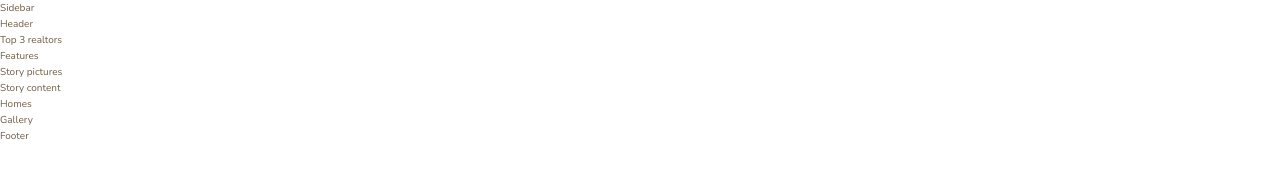
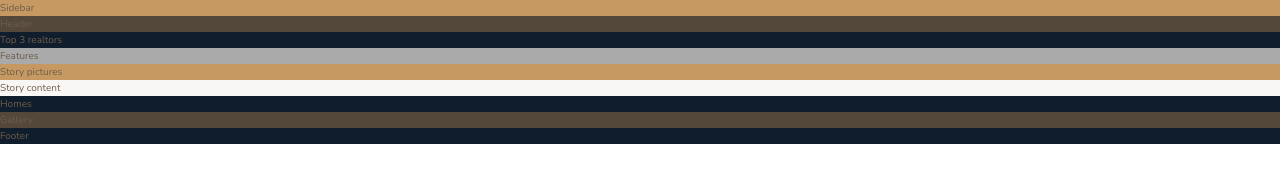
Before and after one commit to favournso/nexter, a website: page index.html in a window 1280 px wide. Drawn offline with nearby package versions, Linux system fonts and the light colour scheme.

Commit message:
Add background colors to elements

```diff
--- a/index.html
+++ b/index.html
@@ -28,7 +28,7 @@
             Features
         </section>
 
-        <div class="story__pirctures">
+        <div class="story__pictures">
             Story pictures
         </div>
 
--- a/sass/_features.scss
+++ b/sass/_features.scss
@@ -0,0 +1,3 @@
+.features {
+    background-color: $color-grey-light-2;
+}
--- a/sass/_footer.scss
+++ b/sass/_footer.scss
@@ -0,0 +1,3 @@
+.footer {
+    background-color: $color-secondary;
+}
--- a/sass/_gallery.scss
+++ b/sass/_gallery.scss
@@ -0,0 +1,3 @@
+.gallery {
+    background-color: $color-grey-dark-1;
+}
--- a/sass/_header.scss
+++ b/sass/_header.scss
@@ -0,0 +1,3 @@
+.header {
+    background-color: $color-grey-dark-1;
+}
--- a/sass/_homes.scss
+++ b/sass/_homes.scss
@@ -0,0 +1,3 @@
+.homes {
+    background-color: $color-secondary;
+}
--- a/sass/_realtors.scss
+++ b/sass/_realtors.scss
@@ -0,0 +1,3 @@
+.realtors {
+    background-color: $color-secondary;
+}
--- a/sass/_sidebar.scss
+++ b/sass/_sidebar.scss
@@ -0,0 +1,3 @@
+.sidebar {
+    background-color: $color-primary;
+}
--- a/sass/_story.scss
+++ b/sass/_story.scss
@@ -0,0 +1,9 @@
+.story {
+    &__pictures {
+        background-color: $color-primary;
+    }
+
+    &__content {
+        background-color: $color-grey-light-1;
+    }
+}
```
Also changed, not shown: css/style.css.
